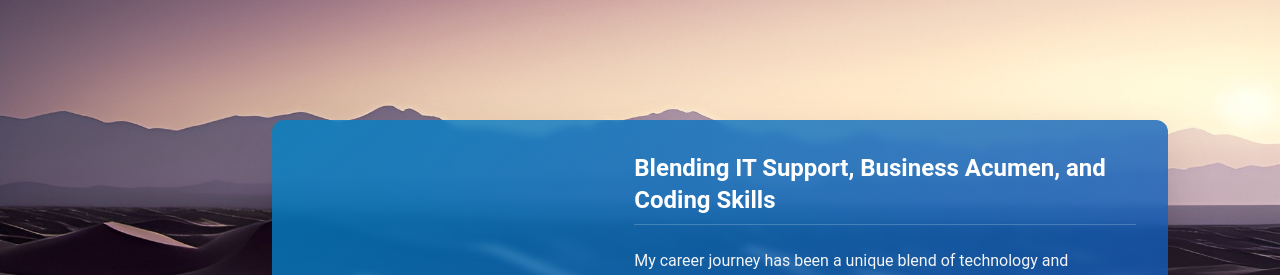
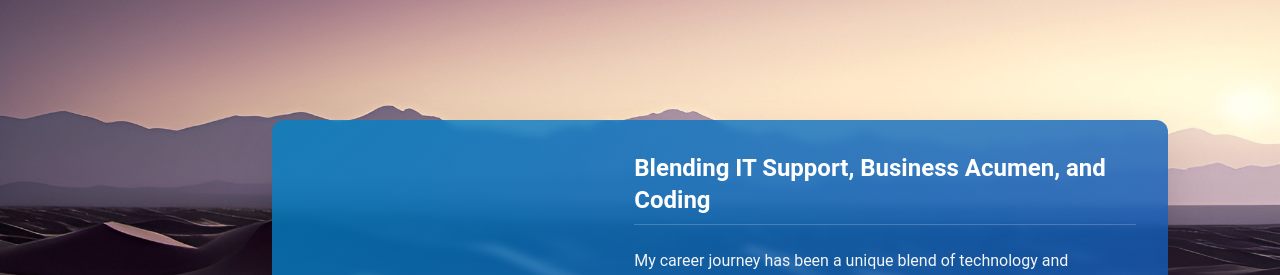
Before and after one commit to darkainu/portfolio-website-template, a Next.js app: page / in a window 1280 px wide. Shown: the top 275 px of the page. Built offline with nearby package versions, Linux system fonts and the light colour scheme.

Commit message:
heading fix

```diff
--- a/app/page.tsx
+++ b/app/page.tsx
@@ -37,7 +37,7 @@ const baseUrl = process.env.NODE_ENV === 'production'
               {/* Enhanced Content Container */}
               <div className="w-full md:w-2/3 md:pl-8">
                 <h3 className="text-2xl font-semibold text-white mb-6 border-b border-white/20 pb-2">
-                  Blending IT Support, Business Acumen, and Coding Skills
+                  Blending IT Support, Business Acumen, and Coding
                 </h3>
                 <div className="text-gray-100 space-y-4">
                   <p>
```
